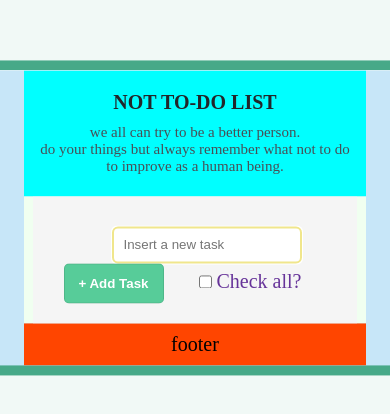
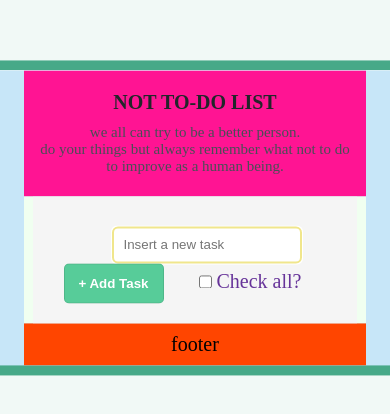
Before and after one commit to marianalopesdev/basicToDoList, a plain HTML site: page index2.html in a window 390 px wide. Shown: the part 204-618 px from the top of the page. Drawn offline with Linux system fonts and the light colour scheme.

Commit message:
mobile responsivity test

```diff
--- a/style2.css
+++ b/style2.css
@@ -50,8 +50,8 @@ body {
 
 .wrapper {
   width: min(55rem, 100%);
-  margin-inline: auto;
-  padding-inline: 2.4rem;
+   margin-inline: auto;
+   padding-inline: 2.4rem;
   background: rgba(198, 229, 249, 0.95);
   box-shadow: 0 0 0 1rem var(--primary-color);
 
@@ -70,7 +70,7 @@ header {
   align-items: center;
   text-align: center;
   height: 15vh;
-  background-color: aqua;
+background-color: deeppink;
   padding: 2rem 1rem;
 
 }
@@ -79,7 +79,7 @@ main {
   display: flex;
   flex-direction: column;
   max-height: 78vh;
-  /* justify-content: center; precisa mesmo?*/
+   justify-content: center;
   align-items: center;
   background-color: honeydew;
   overflow: auto;
@@ -266,6 +266,7 @@ footer {
   footer {
     background-color: royalblue;
 
+
   }
 
   h1 {
```
